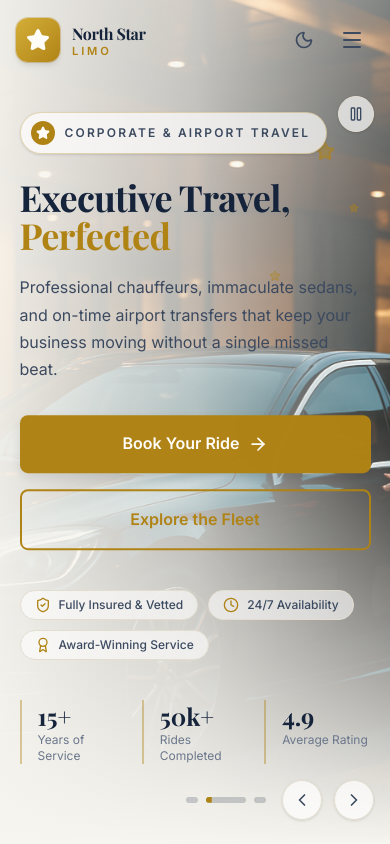
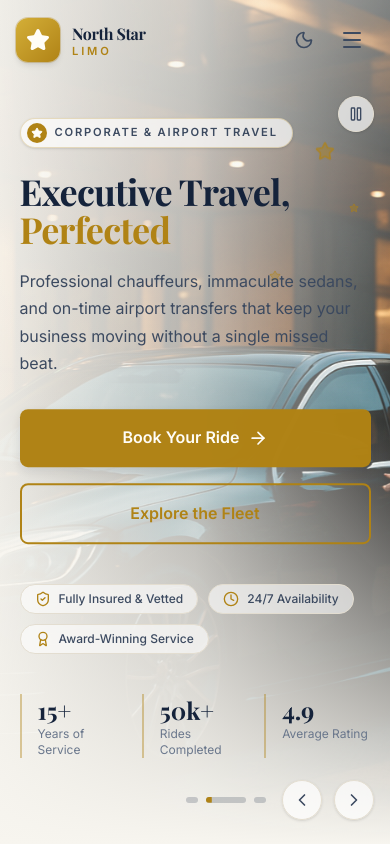
Before and after one commit to Abdullahishtiaq488/Northstar-Limo, a Next.js app: page / in a window 390 px wide. Shown: the top 844 px of the page. Built offline with nearby package versions, Linux system fonts and the light colour scheme.

Commit message:
refactor: adjust badge and text styles in HeroPremium component
Co-authored-by: Abdullah Ishtiaq <114114040+Abdullahishtiaq488@users.noreply.github.com>

```diff
--- a/components/hero-premium.tsx
+++ b/components/hero-premium.tsx
@@ -165,23 +165,23 @@ export function HeroPremium() {
         {/* key forces re-mount per slide so the rise animation replays */}
         <div key={current} className="max-w-2xl">
           {/* Eyebrow badge */}
-          <div className="animate-rise inline-flex items-center gap-2.5 mb-6 pl-2.5 pr-4 py-2 rounded-full bg-surface/70 border border-primary/30 backdrop-blur-md shadow-sm">
-            <span className="inline-flex items-center justify-center w-6 h-6 rounded-full bg-primary">
-              <Star className="w-3.5 h-3.5 text-primary-foreground fill-primary-foreground" />
+          <div className="animate-rise inline-flex items-center gap-2 mb-6 pl-1.5 pr-3.5 py-1 rounded-full bg-surface/70 border border-primary/25 backdrop-blur-md shadow-sm">
+            <span className="inline-flex items-center justify-center w-5 h-5 rounded-full bg-primary">
+              <Star className="w-3 h-3 text-primary-foreground fill-primary-foreground" />
             </span>
-            <span className="text-xs font-semibold tracking-[0.18em] uppercase text-foreground-secondary">
+            <span className="text-[0.7rem] font-semibold tracking-[0.16em] uppercase text-foreground-secondary">
               {active.eyebrow}
             </span>
           </div>
 
-          <h1 className="font-serif font-bold mb-5 leading-[1.06] text-foreground text-4xl sm:text-5xl lg:text-6xl">
+          <h1 className="font-serif font-bold mb-5 leading-[1.06] text-foreground text-4xl sm:text-5xl lg:text-6xl min-h-[2.1em]">
             <span className="animate-rise rise-delay-1 inline-block">{active.title}</span>
             <span className="animate-rise rise-delay-2 block text-primary">
               {active.highlight}
             </span>
           </h1>
 
-          <p className="animate-rise rise-delay-3 body-text max-w-xl mb-8">
+          <p className="animate-rise rise-delay-3 body-text max-w-xl mb-8 min-h-[4.5em] sm:min-h-[3.5em]">
             {active.description}
           </p>
 
```
